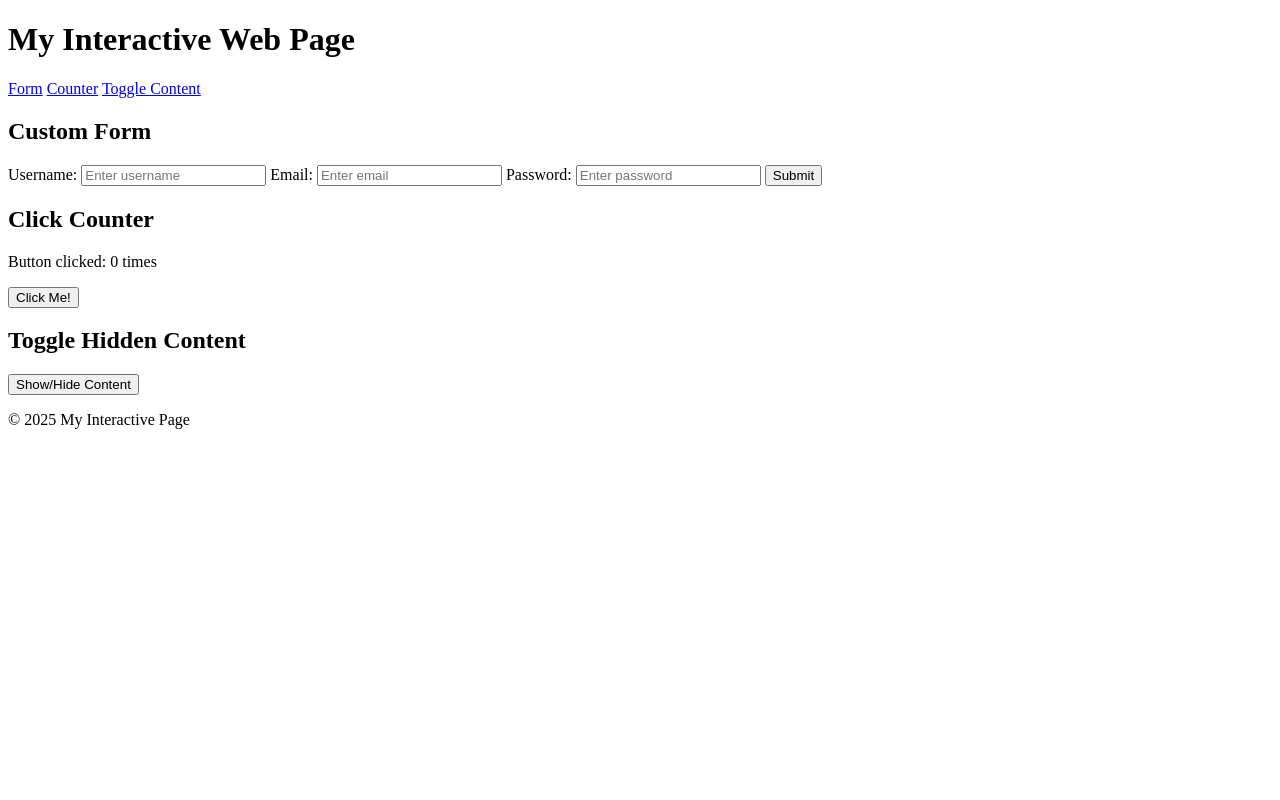
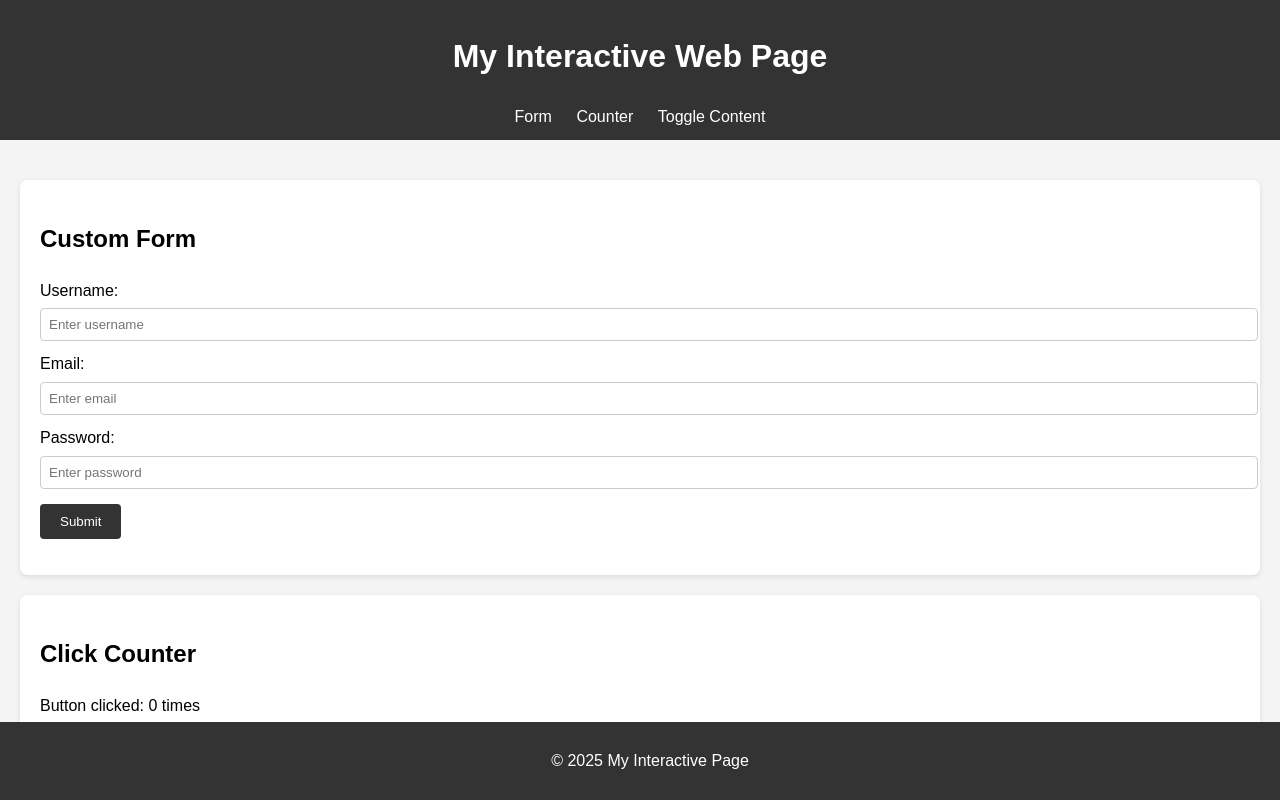
Before and after one commit to Jmkaris/html-6, a plain HTML site: page index.html in a window 1280 px wide. Shown: the top 800 px of the page. Drawn offline with Linux system fonts and the light colour scheme.

Commit message:
Fix stylesheet link and add form validation, counter, and toggle features

```diff
--- a/index.html
+++ b/index.html
@@ -4,7 +4,7 @@
     <meta charset="UTF-8" />
     <meta name="viewport" content="width=device-width, initial-scale=1.0" />
     <title>Interactive Web Page</title>
-    <link rel="stylesheet" href="style.css" />
+    <link rel="stylesheet" href="styles.css" />
   </head>
   <body>
     <header>
--- /dev/null
+++ b/script.js
@@ -0,0 +1,54 @@
+// =============================
+// FORM VALIDATION
+// =============================
+document.getElementById("myForm").addEventListener("submit", function (event) {
+  event.preventDefault(); // stop form from submitting
+
+  const username = document.getElementById("username").value.trim();
+  const email = document.getElementById("email").value.trim();
+  const password = document.getElementById("password").value.trim();
+  const message = document.getElementById("formMessage");
+
+  // Custom validation rules
+  if (username.length < 3) {
+    message.textContent = "⚠️ Username must be at least 3 characters long.";
+    message.style.color = "red";
+    return;
+  }
+
+  if (!email.includes("@") || !email.includes(".")) {
+    message.textContent = "⚠️ Please enter a valid email address.";
+    message.style.color = "red";
+    return;
+  }
+
+  if (password.length < 6) {
+    message.textContent = "⚠️ Password must be at least 6 characters.";
+    message.style.color = "red";
+    return;
+  }
+
+  message.textContent = "✅ Form submitted successfully!";
+  message.style.color = "green";
+});
+
+// =============================
+// COUNTER FEATURE
+// =============================
+let count = 0;
+document.getElementById("countBtn").addEventListener("click", function () {
+  count++;
+  document.getElementById("count").textContent = count;
+});
+
+// =============================
+// TOGGLE CONTENT FEATURE
+// =============================
+document.getElementById("toggleBtn").addEventListener("click", function () {
+  const hiddenContent = document.getElementById("hiddenContent");
+  if (hiddenContent.style.display === "none") {
+    hiddenContent.style.display = "block";
+  } else {
+    hiddenContent.style.display = "none";
+  }
+});
--- /dev/null
+++ b/styles.css
@@ -0,0 +1,75 @@
+/* General styling */
+body {
+  font-family: Arial, sans-serif;
+  margin: 0;
+  padding: 0;
+  line-height: 1.6;
+  background: #f4f4f4;
+}
+
+header {
+  background: #333;
+  color: white;
+  padding: 10px 20px;
+  text-align: center;
+}
+
+nav a {
+  color: white;
+  margin: 0 10px;
+  text-decoration: none;
+}
+
+main {
+  padding: 20px;
+}
+
+section {
+  background: white;
+  margin: 20px 0;
+  padding: 20px;
+  border-radius: 8px;
+  box-shadow: 0px 2px 5px rgba(0, 0, 0, 0.1);
+}
+
+label {
+  display: block;
+  margin-top: 10px;
+}
+
+input {
+  padding: 8px;
+  width: 100%;
+  margin-top: 5px;
+  border: 1px solid #ccc;
+  border-radius: 4px;
+}
+
+button {
+  margin-top: 15px;
+  padding: 10px 20px;
+  background: #333;
+  color: white;
+  border: none;
+  border-radius: 4px;
+  cursor: pointer;
+}
+
+button:hover {
+  background: #555;
+}
+
+#formMessage {
+  margin-top: 10px;
+  font-weight: bold;
+}
+
+footer {
+  background: #333;
+  color: white;
+  text-align: center;
+  padding: 10px;
+  position: fixed;
+  width: 100%;
+  bottom: 0;
+}
```
